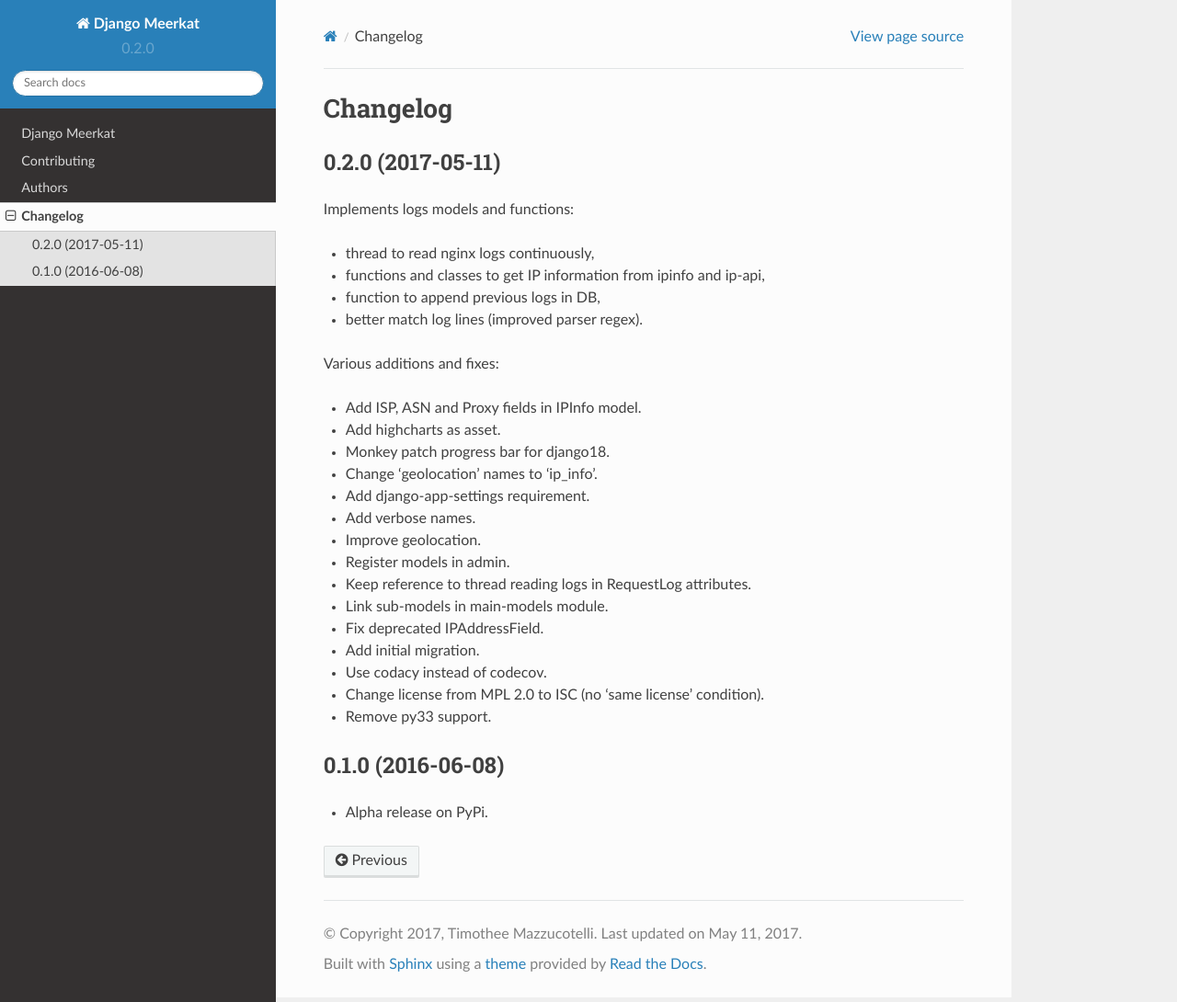
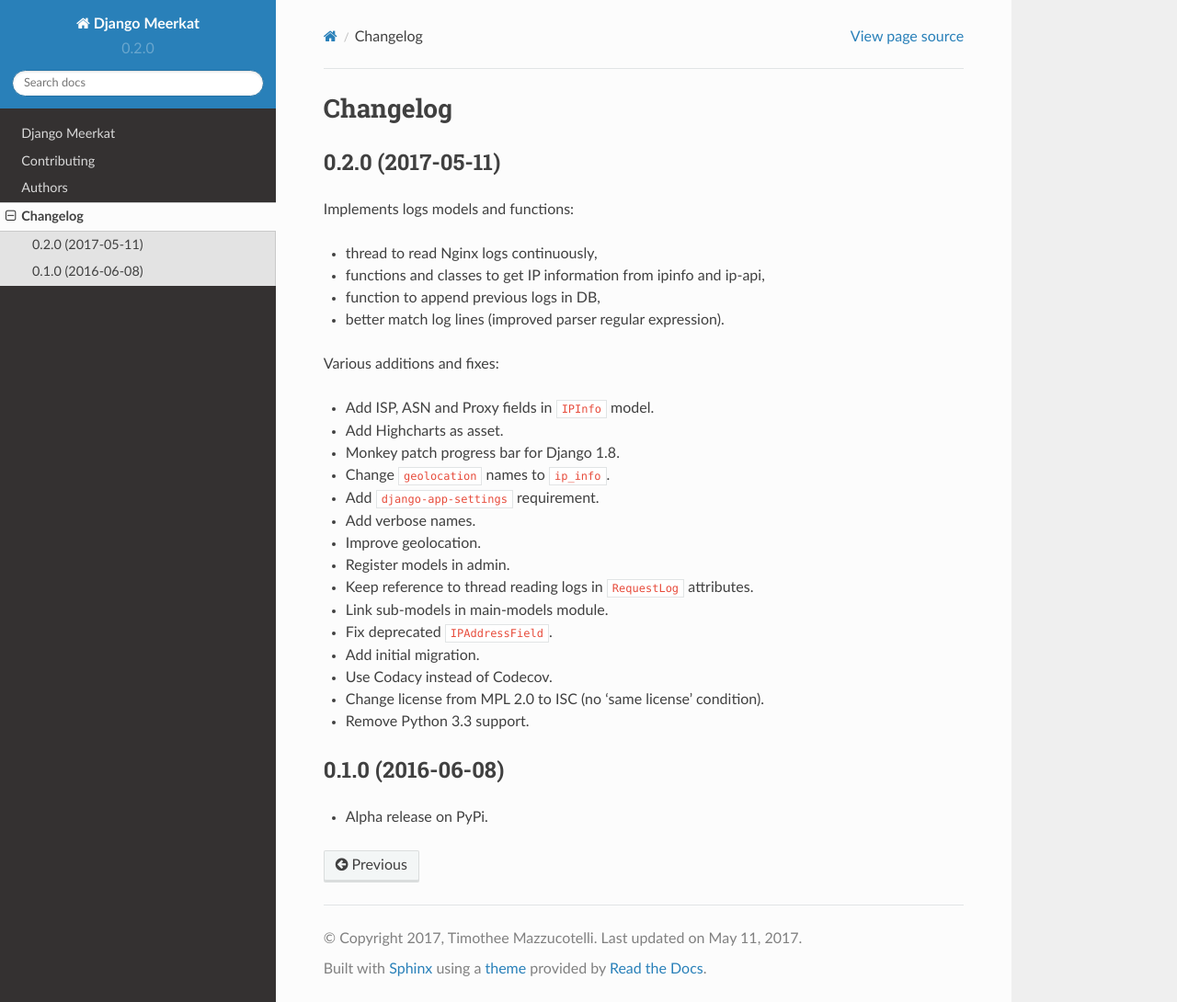
Before and after one commit to pawamoy/django-meerkat, a Sphinx documentation site: the page built from docs/changelog.rst, in a window 1280 px wide and 1090 px high. Shown: the whole window at 92% size. Built offline with Sphinx 7.4.7 and the Read the Docs theme 2.0.0, drawn with Linux system fonts in a browser that asks for light colours.

```diff
--- a/CHANGELOG.rst
+++ b/CHANGELOG.rst
@@ -7,28 +7,28 @@ Changelog
 
 Implements logs models and functions:
 
-- thread to read nginx logs continuously,
+- thread to read Nginx logs continuously,
 - functions and classes to get IP information from ipinfo and ip-api,
 - function to append previous logs in DB,
-- better match log lines (improved parser regex).
+- better match log lines (improved parser regular expression).
 
 Various additions and fixes:
 
-- Add ISP, ASN and Proxy fields in IPInfo model.
-- Add highcharts as asset.
-- Monkey patch progress bar for django18.
-- Change 'geolocation' names to 'ip_info'.
-- Add django-app-settings requirement.
+- Add ISP, ASN and Proxy fields in ``IPInfo`` model.
+- Add Highcharts as asset.
+- Monkey patch progress bar for Django 1.8.
+- Change ``geolocation`` names to ``ip_info``.
+- Add ``django-app-settings`` requirement.
 - Add verbose names.
 - Improve geolocation.
 - Register models in admin.
-- Keep reference to thread reading logs in RequestLog attributes.
+- Keep reference to thread reading logs in ``RequestLog`` attributes.
 - Link sub-models in main-models module.
-- Fix deprecated IPAddressField.
+- Fix deprecated ``IPAddressField``.
 - Add initial migration.
-- Use codacy instead of codecov.
+- Use Codacy instead of Codecov.
 - Change license from MPL 2.0 to ISC (no 'same license' condition).
-- Remove py33 support.
+- Remove Python 3.3 support.
 
 0.1.0 (2016-06-08)
 ==================
```
Also changed, not shown: docs/spelling_wordlist.txt (+11 -0 lines).
